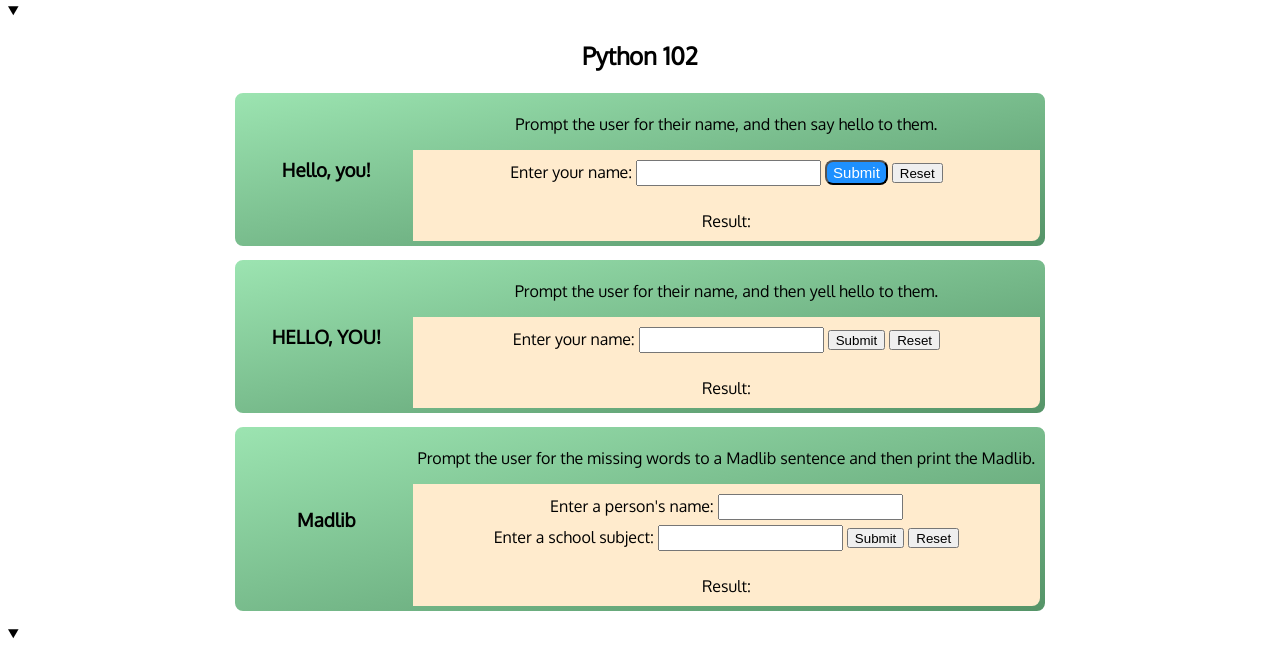
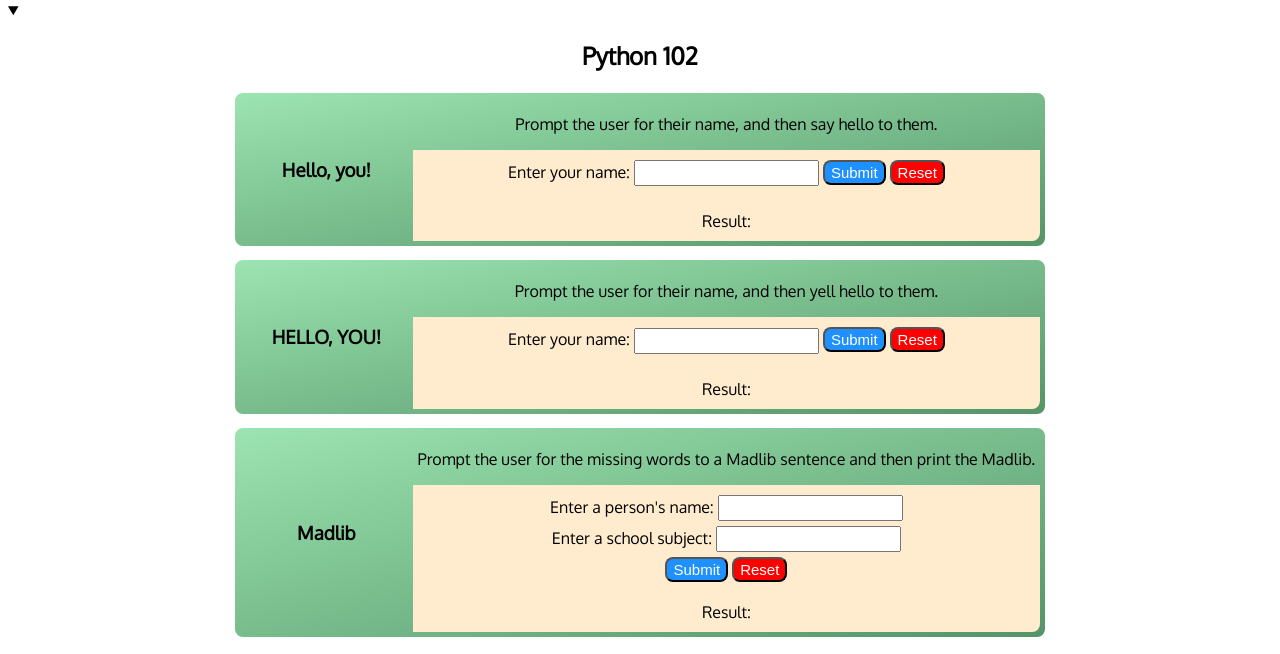
Before and after one commit to GFore/dc-PY-JS-intro, a plain HTML site: page index.html in a window 1280 px wide. Shown: the part 84-738 px from the top of the page. Drawn offline with Linux system fonts and the light colour scheme.

Commit message:
styles reset button

```diff
--- a/index.html
+++ b/index.html
@@ -21,7 +21,8 @@
                    <label for="id_name1">Enter your name: </label><input type="text" name="name1" id="id_name1">
                     <!-- <input type="submit" value="Submit" onclick="exHelloYou();"> -->
                     <button onclick="exHelloYou();">Submit</button>
-                    <input type="reset" value="Reset" onclick="clearResult(['id_name1'], 'id_result1', [])">
+                    <!-- <input type="reset" value="Reset" onclick="clearResult(['id_name1'], 'id_result1', [])"> -->
+                    <button class="reset" onclick="clearResult(['id_name1'], 'id_result1', [])">Reset</button>
                 </div>
                 <div class="result" id="id_result1">Result: </div>
             </div>
@@ -32,8 +33,10 @@
                 <p class="ques">Prompt the user for their name, and then yell hello to them.</p>
                 <div class="ans">
                         <label for="id_name2">Enter your name: </label><input type="text" name="name2" id="id_name2">
-                        <input type="submit" value="Submit" onclick="exHelloYouCaps();">
-                        <input type="reset" value="Reset" onclick="clearResult(['id_name2'],'id_result2', [])">
+                        <!-- <input type="submit" value="Submit" onclick="exHelloYouCaps();"> -->
+                        <button onclick="exHelloYouCaps();">Submit</button>
+                        <!-- <input type="reset" value="Reset" onclick="clearResult(['id_name2'],'id_result2', [])"> -->
+                        <button class="reset" onclick="clearResult(['id_name2'], 'id_result2', [])">Reset</button>
                     </div>
                     <div class="result" id="id_result2">Result: </div>
             </div>
@@ -44,9 +47,11 @@
                 <p class="ques">Prompt the user for the missing words to a Madlib sentence and then print the Madlib.</p>
                 <div class="ans">
                         <label for="id_name3">Enter a person's name: </label><input type="text" name="name3" id="id_name3"><br>
-                        <label for="id_subj">Enter a school subject: </label><input type="text" name="subj" id="id_subj">
-                        <input type="submit" value="Submit" onclick="madlib();">
-                        <input type="reset" value="Reset" onclick="clearResult(['id_name3', 'id_subj'],'id_result3', [])">
+                        <label for="id_subj">Enter a school subject: </label><input type="text" name="subj" id="id_subj"><br>
+                        <!-- <input type="submit" value="Submit" onclick="madlib();"> -->
+                        <button onclick="madlib();">Submit</button>
+                        <!-- <input type="reset" value="Reset" onclick="clearResult(['id_name3', 'id_subj'],'id_result3', [])"> -->
+                        <button class="reset" onclick="clearResult(['id_name3', 'id_subj'], 'id_result3', [])">Reset</button>
                 </div>
                 <div class="result" id="id_result3">Result: </div>
 
--- a/styles.css
+++ b/styles.css
@@ -50,7 +50,8 @@ h1, h2 {text-align: center}
 
 input {margin-bottom: 5px; height: 20px}
 button {
-    margin-bottom: 5px;
+    /* margin-bottom: 5px; */
+    /* margin: 10px; */
     height: 25px;
     border-radius: 8px;
     background-color: dodgerblue;
@@ -58,7 +59,11 @@ button {
     border-style: outset;
     font-size: 15px;
 
+
 }
+
+.reset {background-color: red}
+
 @media screen and (min-width: 820px) {
     .exercise {width: 800px; flex-direction: row; }
     .exercise h3 {margin: 0 8px; width: 20%;}
```
